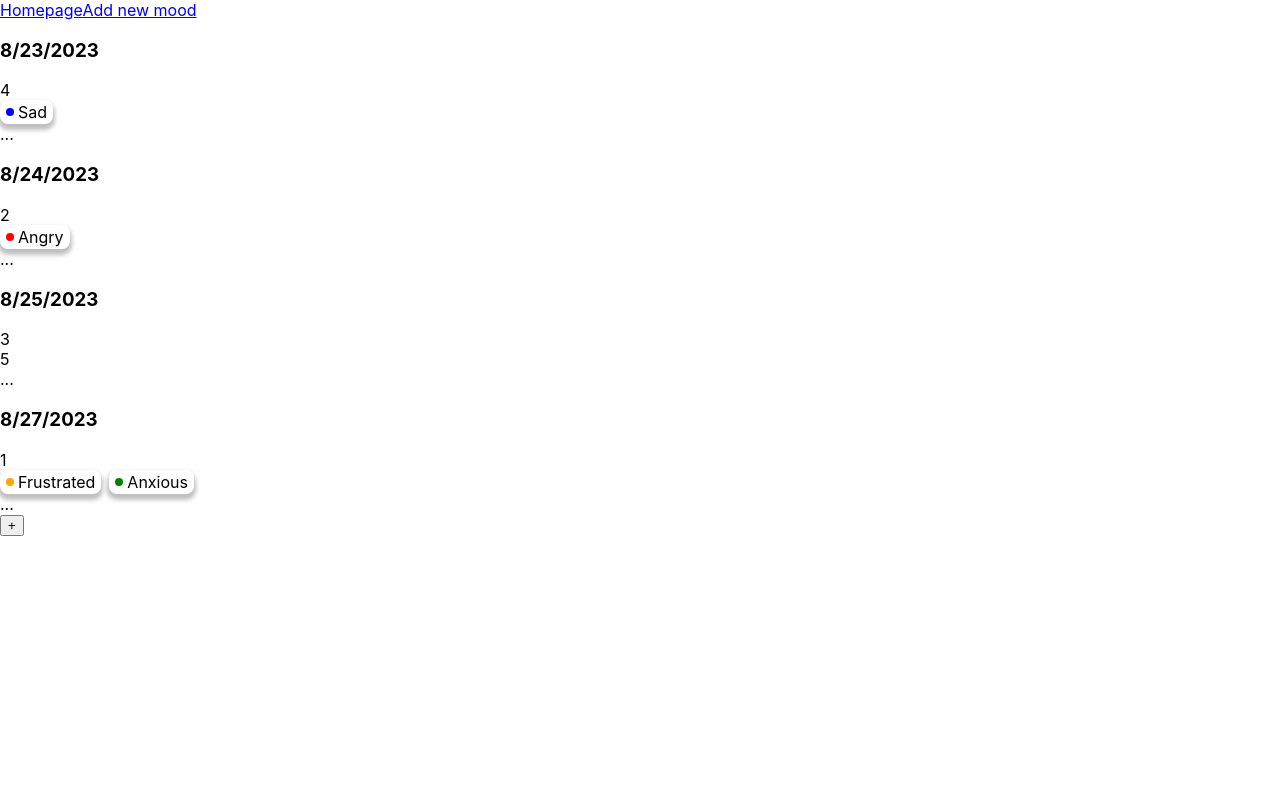
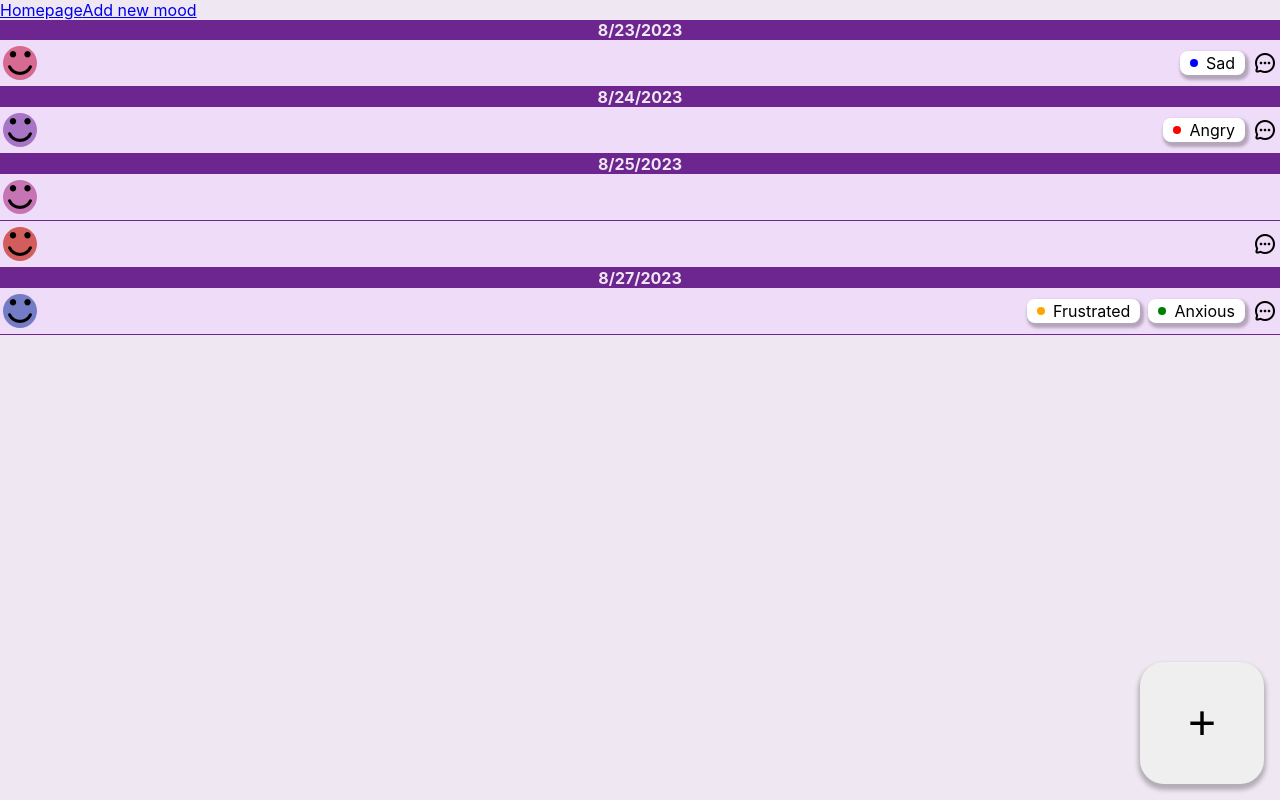
Before and after one commit to ndrlpzm/mood-tracker, a React (Create React App) app: page / in a window 1280 px wide. Built offline with nearby package versions, Linux system fonts and the light colour scheme.

Commit message:
home layout v1

```diff
--- a/src/App.css
+++ b/src/App.css
@@ -2,25 +2,7 @@
   height: 40vmin;
   pointer-events: none;
 }
-.tag-container{
-  display:flex;
-  flex-direction: row;
-  column-gap: 8px;
-}
-.tag{
-  display:flex;
-  flex-direction: row;
-  align-items: center;
-  column-gap: 4px;
-  padding:2px 6px;
-  border-radius: 0.5em;
-  box-shadow: 0 4px 4px 2px rgba(0, 0, 0, 0.25);
-}
-.tag > div{
-  width: 0.5em;
-  height: 0.5em;
-  border-radius: 0.5em;
-}
+
 
 @media (prefers-reduced-motion: no-preference) {
   .App-logo {
--- /dev/null
+++ b/src/home/Home.css
@@ -0,0 +1,50 @@
+.home {
+	text-align: center;
+}
+h3 {
+  font-size: 1em;
+  margin:0;
+}
+.date-container {
+  background-color: var(--accent-shadow);
+  color: var(--foreground-contrast);
+}
+article {
+  margin: auto;
+  display: flex;
+  flex: 0 0 100%;
+  flex-flow: row nowrap;
+  justify-content: space-between;
+  padding: 6px 3px;
+  border-bottom: 1px solid var(--accent-shadow);
+  background-color: var(--background-highlight);
+}
+article div {
+  display: flex;
+  flex-direction: row;
+  align-items: center;
+  column-gap: 8px;
+}
+.mood-value-container{
+	padding:5px;
+	border-radius: 50%;
+}
+.tag-container{
+	align-items: flex-start;
+}
+.new-mood-button{
+	position: fixed;
+  right: 16px;
+  bottom: 16px;
+}
+/* --- Compact ---------------------------------------------------------------*/
+@media screen and (width < 599px) {
+}
+
+/* --- Medium ----------------------------------------------------------------*/
+@media screen and (600px < width < 839px) {
+}
+
+/* --- Expanded --------------------------------------------------------------*/
+@media screen and (600px < width < 840px) {
+}
--- a/src/home/Home.tsx
+++ b/src/home/Home.tsx
@@ -1,38 +1,49 @@
 import ClipLoader from "react-spinners/ClipLoader";
 import { Mood } from "../data/classes/mood";
 import React from "react";
+import "./Home.css";
 import { useNavigate } from "react-router-dom";
 import TagDisplay from "../detail/TagDisplay";
+import smileyImage from "../resources/smiling-emoticon-square-face.png";
+import messageImage from "../resources/message.png";
 
 interface HomeInput {
   moodList: Mood[];
   isLoading: boolean;
 }
 function Home({ moodList, isLoading }: HomeInput) {
-  const navigate=useNavigate();
+  const navigate = useNavigate();
   const formattedData = () => {
-
-  console.log("formattedData")
-  console.log(moodList)
+    var colorMappings = retrieveIconColors();
     var prevDate: string;
     const formattedElements = moodList.map((mood) => {
+      //displays an icon if there is a comment
       var commentIcon: JSX.Element;
-      if(mood.comment.length>0){
-        commentIcon= <div>...</div>;
-      }
-      else{
-        commentIcon=<></>;
+      if (mood.comment.length > 0) {
+        commentIcon = <img src={messageImage}></img>;
+      } else {
+        commentIcon = <></>;
       }
       const art: JSX.Element = (
         <article key={mood.id}>
-          <div>{mood.value}</div>
-          <div><TagDisplay tagList={mood.tags}/></div>
-          {commentIcon}
+          <div className="mood-value-container" style={{ backgroundColor: colorMappings.get(mood.value) }}>
+            <img alt={mood.value.toString()} src={smileyImage}></img>
+          </div>
+          <div>
+            <div>
+              <TagDisplay tagList={mood.tags} />
+            </div>
+            {commentIcon}
+          </div>
         </article>
       );
       if (prevDate !== mood.date.toLocaleDateString()) {
-        prevDate=mood.date.toLocaleDateString();
-        const header: JSX.Element = <div><h3>{mood.date.toLocaleDateString()}</h3></div>;
+        prevDate = mood.date.toLocaleDateString();
+        const header: JSX.Element = (
+          <div className="date-container">
+            <h3>{mood.date.toLocaleDateString()}</h3>
+          </div>
+        );
         return [header, art];
       } else {
         return art;
@@ -41,7 +52,7 @@ function Home({ moodList, isLoading }: HomeInput) {
     return formattedElements;
   };
   return (
-    <>
+    <div className="home">
       {isLoading ? (
         <ClipLoader
           size={50}
@@ -51,9 +62,25 @@ function Home({ moodList, isLoading }: HomeInput) {
       ) : (
         <>{formattedData()}</>
       )}
-      <button onClick={()=>{navigate("/mood")}}>+</button>
-    </>
+      <button
+        className="new-mood-button fab-large"
+        onClick={() => {
+          navigate("/mood");
+        }}
+      >
+        +
+      </button>
+    </div>
   );
+}
+function retrieveIconColors() {
+  const colorIcon = new Map();
+  colorIcon.set(1, "#747CC6");
+  colorIcon.set(2, "#A774C6");
+  colorIcon.set(3, "#C674B4");
+  colorIcon.set(4, "#D76A91");
+  colorIcon.set(5, "#D35D5D");
+  return colorIcon;
 }
 
 export default Home;
--- a/src/index.css
+++ b/src/index.css
@@ -1,44 +1,69 @@
 body {
   margin: 0;
-  font-family: -apple-system, BlinkMacSystemFont, 'Segoe UI', 'Roboto', 'Oxygen',
-    'Ubuntu', 'Cantarell', 'Fira Sans', 'Droid Sans', 'Helvetica Neue',
+  font-family: -apple-system, BlinkMacSystemFont, "Segoe UI", "Roboto", "Oxygen",
+    "Ubuntu", "Cantarell", "Fira Sans", "Droid Sans", "Helvetica Neue",
     sans-serif;
   -webkit-font-smoothing: antialiased;
   -moz-osx-font-smoothing: grayscale;
+  background-color: var(--background-base);
 }
 
 code {
-  font-family: source-code-pro, Menlo, Monaco, Consolas, 'Courier New',
+  font-family: source-code-pro, Menlo, Monaco, Consolas, "Courier New",
     monospace;
 }
+.tag {
+  align-items: center;
+  column-gap: 4px;
+  padding: 2px 10px;
+  border-radius: 0.5em;
+  box-shadow: 2px 3px 3px 2px rgba(0, 0, 0, 0.25);
+  background-color: white;
+}
+.tag > div {
+  width: 0.5em;
+  height: 0.5em;
+  border-radius: 0.5em;
+  margin-right:4px;
+}
+
+.fab-large{
+	font-size: 3em;
+	padding: 0.7em 1em;
+	border-radius: 0.5em;
+	box-shadow: 0 4px 4px 2px rgba(0, 0, 0, 0.25);
+	border:none;
+}
+
 @media (prefers-color-scheme: dark) {
   :root {
     --background-base: hsl(33, 100%, 99%);
-		--background-highlight: hsl(33, 33%, 93%);
+    --background-highlight: #EFDCF8;
 
     --foreground-base: hsl(36, 100%, 2%);
     --foreground-highlight: hsl(33, 50%, 20%);
 
-		--accent-base: hsl(36, 70%, 50%);
+    --accent-base: #9258AE;
   }
 }
 
 @media (prefers-color-scheme: light) {
   :root {
-		--background-base: hsl(33, 100%, 99%);
-		--background-highlight: hsl(33, 33%, 93%);
+    --background-base: #EFE8F2;
+    --background-highlight: #EFDCF8;
 
-		--foreground-base: hsl(36, 100%, 2%);
-		--foreground-highlight: hsl(33, 50%, 20%);
+    --foreground-base: #221C24;
+    --foreground-contrast: #EFE8F2;
 
-		--accent-base: hsl(36, 70%, 50%);
+    --accent-base: #9258AE;
+    --accent-highlight: #AC74C8;
+    --accent-shadow: #6D2690;
   }
 }
 
 /* Follows material guideliens on window classes */
 /* --- Compact ---------------------------------------------------------------*/
 @media screen and (width < 599px) {
-
   body {
     margin: 16px 8px;
   }
```
Also changed, not shown: src/resources/message.png (added), src/resources/smiling-emoticon-square-face.png (added). Lines whose indentation alone changed are shown as unchanged.
